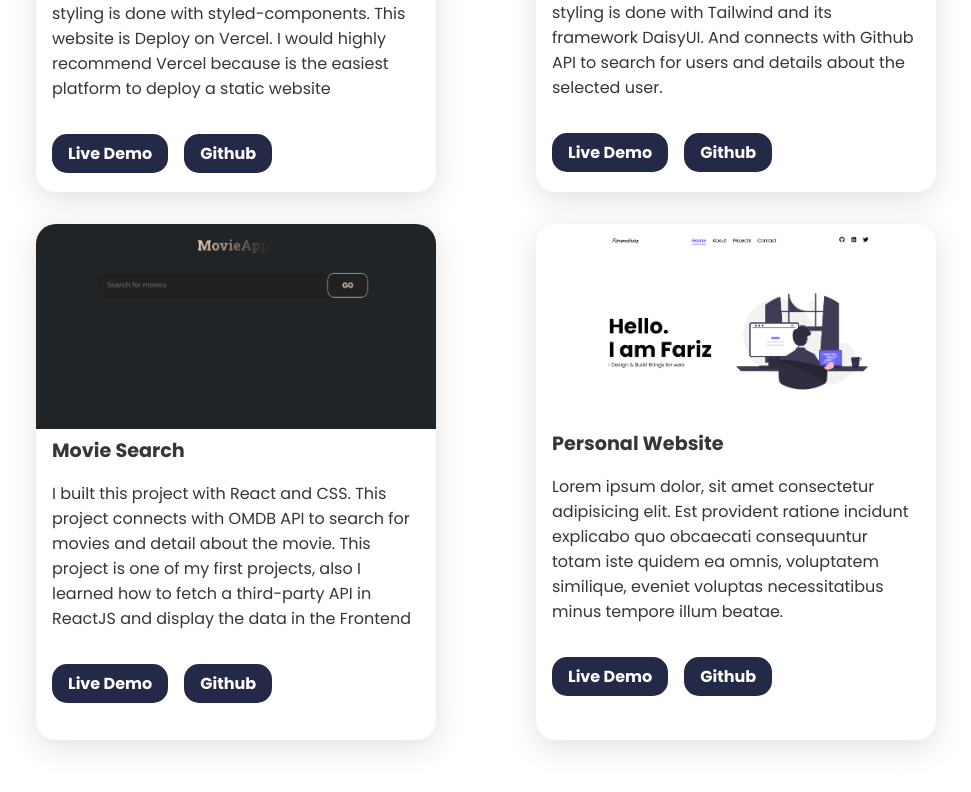
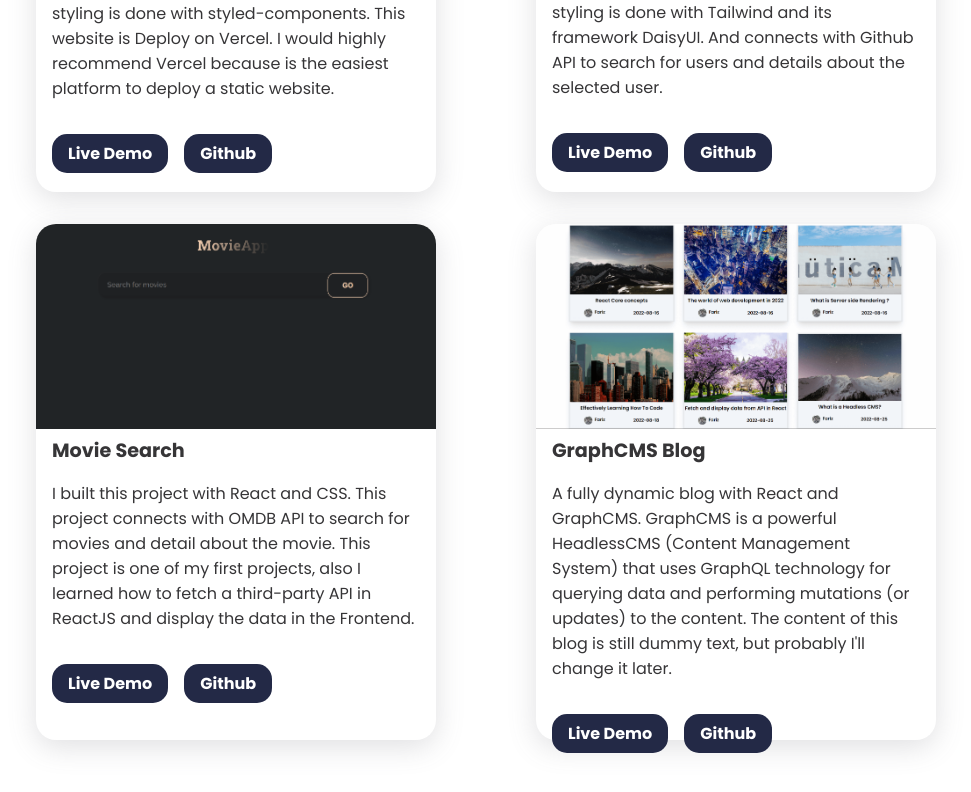
Before and after one commit to farendivaz/farendivaz.live, a React (Create React App) app: page / in a window 1280 px wide. Shown: the part 1814-2606 px from the top of the page, without its empty margins (154-1125 px from the left). Built offline with nearby package versions, Linux system fonts and the light colour scheme; a web font is replaced by a local one.

Commit message:
add new data and image

```diff
--- a/src/data/data.js
+++ b/src/data/data.js
@@ -1,6 +1,7 @@
 import PersonalWebsiteImage from "../assets/images/farendivaz.png";
 import GithubFinderImage from "../assets/images/github-finder.png";
 import MovieSearchImage from "../assets/images/movie-search.png";
+import BlogImage from "../assets/images/graphcms_blog.png";
 
 export const projects = [
   {
@@ -8,7 +9,7 @@ export const projects = [
     title: "Personal Website",
     imageSrc: PersonalWebsiteImage,
     imageAlt: "Farendivaz Personal Website preview image",
-    desc: "This is my first Personal website, which contains my portfolio and contact. I built this website with React, React router, and the styling is done with styled-components. This website is Deploy on Vercel. I would highly recommend Vercel because is the easiest platform to deploy a static website",
+    desc: "This is my first Personal website, which contains my portfolio and contact. I built this website with React, React router, and the styling is done with styled-components. This website is Deploy on Vercel. I would highly recommend Vercel because is the easiest platform to deploy a static website.",
     demo: "https://www.farendivaz.live",
     github: "https://github.com/farendivaz/farendivaz.live",
   },
@@ -26,17 +27,17 @@ export const projects = [
     title: "Movie Search",
     imageSrc: MovieSearchImage,
     imageAlt: "Movie search app preview image",
-    desc: "I built this project with React and CSS. This project connects with OMDB API to search for movies and detail about the movie. This project is one of my first projects, also I learned how to fetch a third-party API in ReactJS and display the data in the Frontend",
+    desc: "I built this project with React and CSS. This project connects with OMDB API to search for movies and detail about the movie. This project is one of my first projects, also I learned how to fetch a third-party API in ReactJS and display the data in the Frontend.",
     demo: "https://movie-site-one.vercel.app/",
     github: "https://github.com/farendivaz/movie-site-app",
   },
   {
     id: 4,
-    title: "Personal Website",
-    imageSrc: PersonalWebsiteImage,
-    imageAlt: "Personal Website that contains all movie from rating etc..",
-    desc: "Lorem ipsum dolor, sit amet consectetur adipisicing elit. Est provident ratione incidunt explicabo quo obcaecati consequuntur totam iste quidem ea omnis, voluptatem similique, eveniet voluptas necessitatibus minus tempore illum beatae.",
-    demo: "https://google.com",
-    github: "https://github.com",
+    title: "GraphCMS Blog",
+    imageSrc: BlogImage,
+    imageAlt: "GraphCMS blog preview image",
+    desc: "A fully dynamic blog with React and GraphCMS. GraphCMS is a powerful HeadlessCMS (Content Management System) that uses GraphQL technology for querying data and performing mutations (or updates) to the content. The content of this blog is still dummy text, but probably I'll change it later.",
+    demo: "https://blog-graphcms-three.vercel.app/",
+    github: "https://github.com/farendivaz/blog-graphcms",
   },
 ];
```
Also changed, not shown: src/assets/images/graphcms_blog.png (added).
